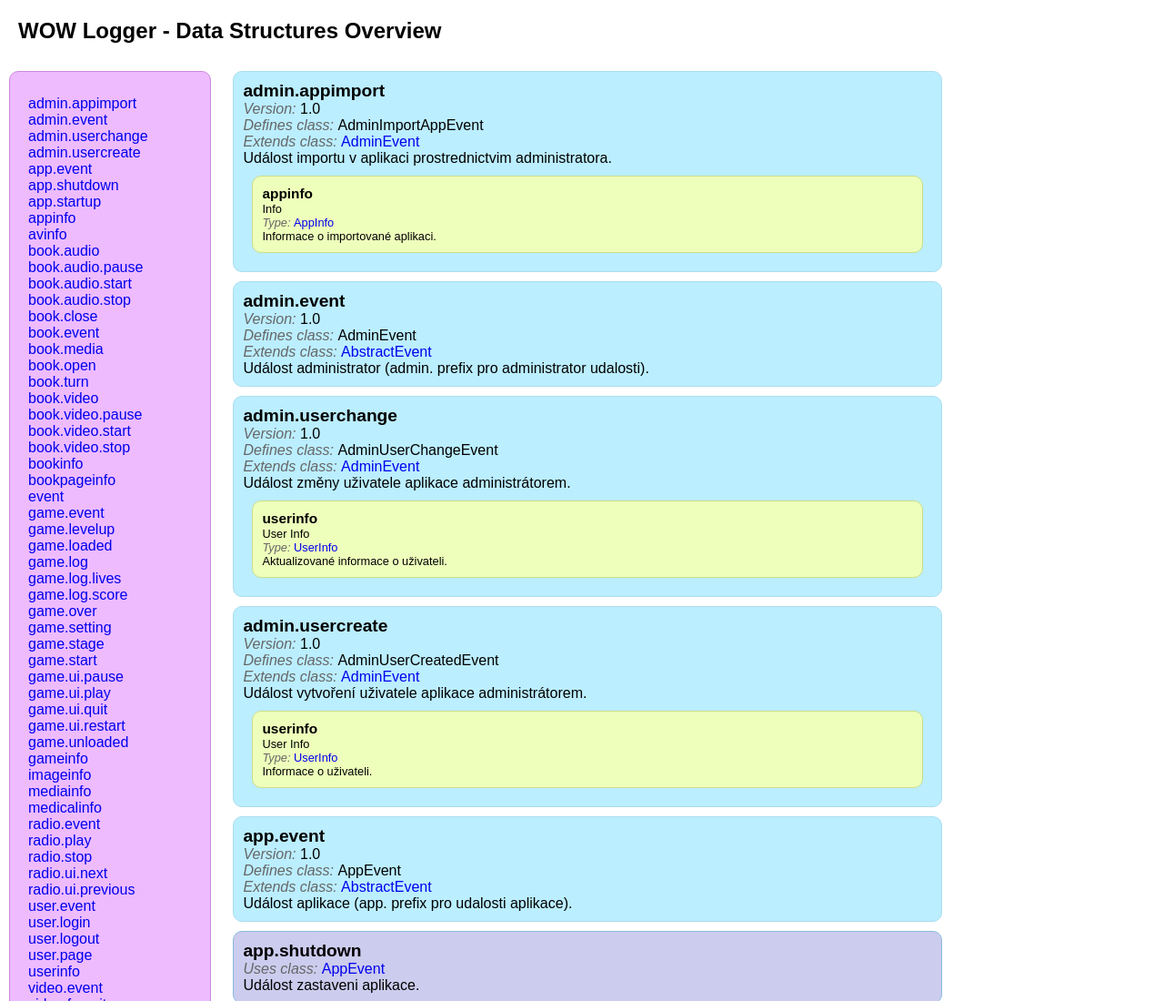
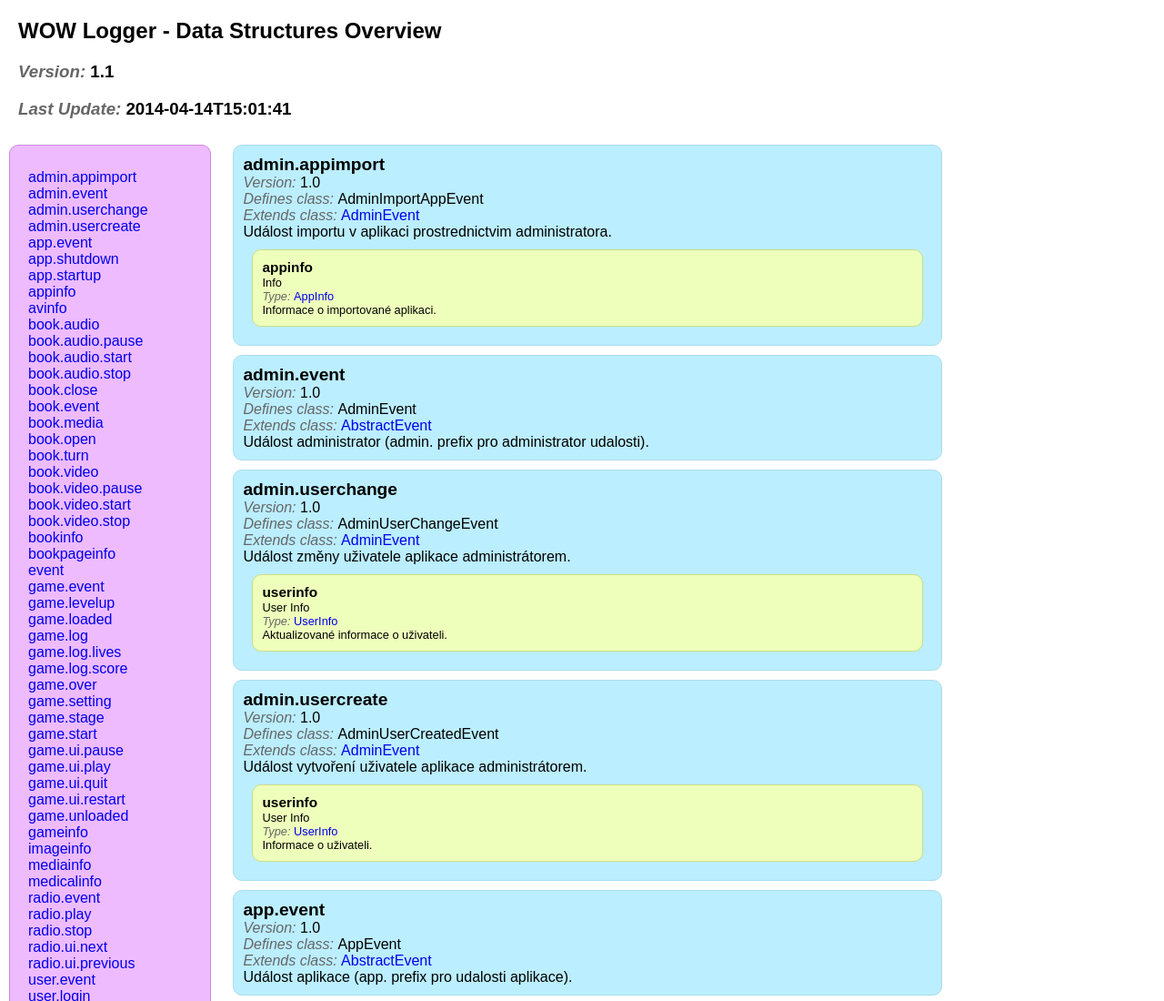
Before and after one commit to mykkro/wow-logging, a website: page public/index.html in a window 1280 px wide. Shown: the top 1100 px of the page at 91% size. Drawn offline with nearby package versions, Linux system fonts and the light colour scheme.

Commit message:
Added version info to spec root.

```diff
--- a/public/css/main.css
+++ b/public/css/main.css
@@ -44,6 +44,33 @@ a, a:link {
 
 .eventclass .version:before {
    content: "Version: ";
+   color: #666;
+   font-style: italic;
+}
+
+.eventclass .updated:before {
+   content: "Last Update: ";
+   color: #666;
+   font-style: italic;
+}
+
+
+.api-version {
+    margin-left: 20px;
+}
+
+.api-version:before {
+   content: "Version: ";
+   color: #666;
+   font-style: italic;
+}
+
+.api-updated {
+    margin-left: 20px;
+}
+
+.api-updated:before {
+   content: "Last Update: ";
    color: #666;
    font-style: italic;
 }
--- a/public/data/structures.json
+++ b/public/data/structures.json
@@ -1,6 +1,7 @@
 {
 	"$type": "wow-logging-api",
 	"version": "1.1",
+    "lastUpdate": "2014-04-14T15:01:41",
 	"classes": [
 		{
 			"name": "userinfo",
@@ -8,6 +9,7 @@
 			"extends": null,
 			"description": "Informace o uživateli.",
 			"version": "1.0",
+            "lastUpdate": "2014-04-14T15:01:41",
 			"fields": {
 				"userid": {
 					"name": "userid",
--- a/public/index.html
+++ b/public/index.html
@@ -13,6 +13,8 @@
     </head>
     <body>
         <h2>WOW Logger - Data Structures Overview</h2>
+        <h3><div id="api-version" class="api-version"></div></h3>
+        <h3><div id="api-updated" class="api-updated"></div></h3>
         <div id="container">
             <div id="nav" class="nav rounded-corners">
             </div>
@@ -20,6 +22,7 @@
         </div>
 
         <script src="//ajax.googleapis.com/ajax/libs/jquery/1.10.2/jquery.min.js"></script>
+        <script src="js/date.format.js"></script>
         <script src="js/plugins.js"></script>
         <script src="js/main.js"></script>
 
--- a/public/js/main.js
+++ b/public/js/main.js
@@ -103,6 +103,9 @@ $(document).ready(function() {
 		console.log(data)
 		var cls = data.classes
 		cls.sortOn("name")
+        $("#api-version").text(data.version)
+        $("#api-updated").text(data.lastUpdate)
+
 		displayClasses(cls)
 	})
 })
```
